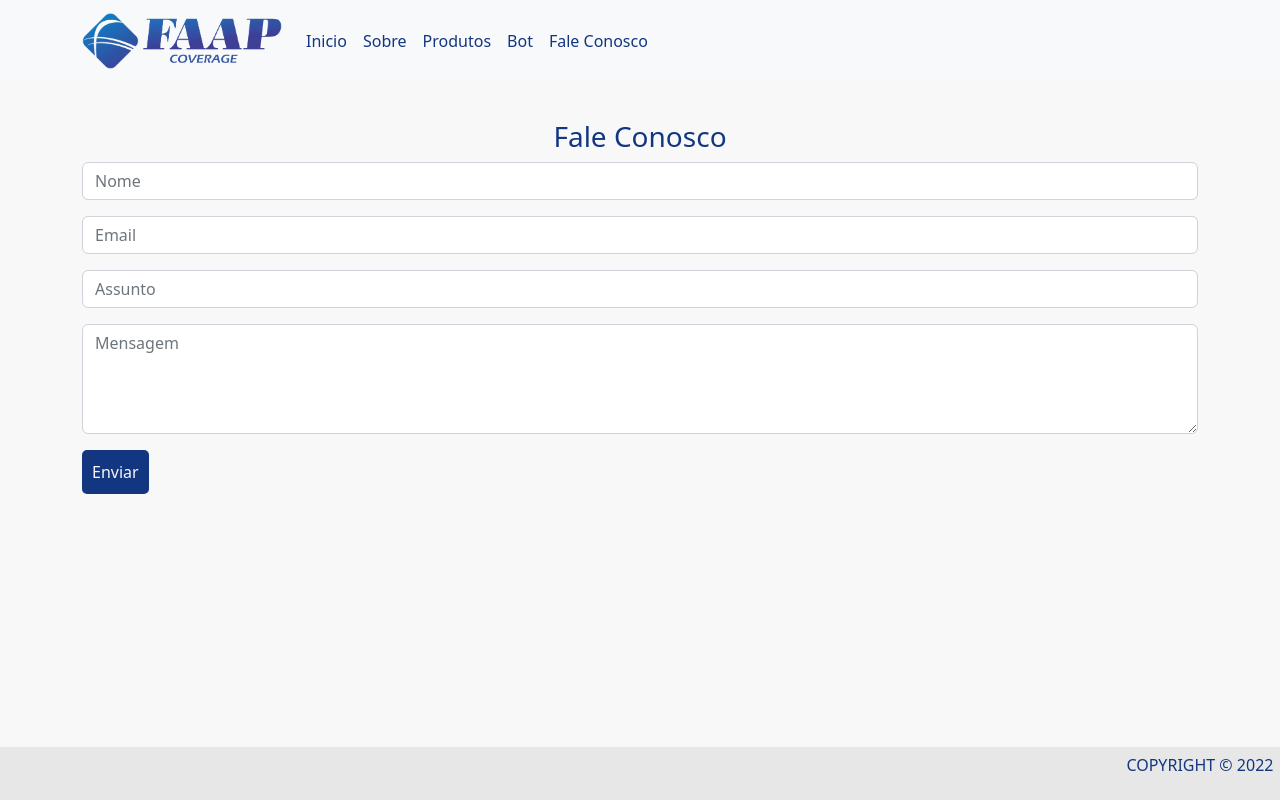
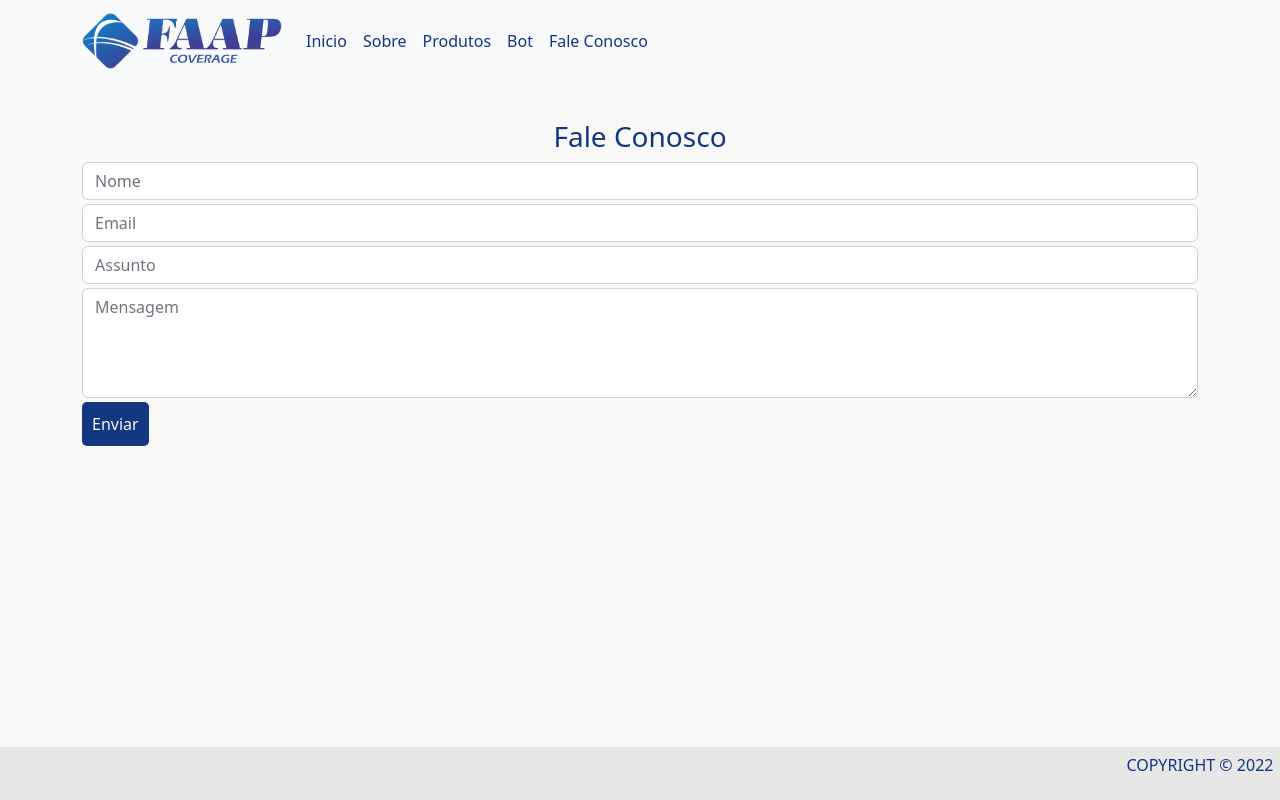
Before and after one commit to gustavodalves/frontend-faap-coverage, a React (Vite) app: page /fale-conosco in a window 1280 px wide. Built offline with nearby package versions, Linux system fonts and the light colour scheme.

Commit message:
add validation o contact us form

```diff
--- a/src/pages/ContactUs/index.tsx
+++ b/src/pages/ContactUs/index.tsx
@@ -1,4 +1,4 @@
-import { useState } from 'react';
+import { useEffect, useState } from 'react';
 import Container from 'react-bootstrap/Container';
 import Form from 'react-bootstrap/Form'
 import InputGroup from 'react-bootstrap/InputGroup';
@@ -29,7 +29,9 @@ const schema = yup.object({
 }).required();
 
 const ContactUs = () => {
-    const { register, handleSubmit, formState: { errors } } = useForm<IFormInputs>();
+    const { register, handleSubmit, formState: { errors } } = useForm<IFormInputs>({
+        mode: "onChange" // "onChange"
+      });
 
     const [formData, setFormData] = useState({
         email: '',
@@ -80,6 +82,10 @@ const ContactUs = () => {
         setIsLoading(false);
     }
 
+    console.log(errors, 90)
+    useEffect(() => {
+    }, [errors])
+
     return (
         <>
             {isLoading ? <Loading /> :
@@ -87,42 +93,51 @@ const ContactUs = () => {
 
                     <Form onSubmit={handleSubmit(onSubmit)}>
                         <h3 className='text-center mb-2'> Fale Conosco </h3>
-                        <InputGroup className="mb-3">
+                        <InputGroup className="mb-1">
                             <Form.Control
                                 placeholder="Nome"
+                                className={errors.name && 'is-invalid'}
                                 aria-label="Nome"
                                 {...register('name', { required: true })}
                             />
                         </InputGroup>
-                        <p>{errors.name?.message}</p>
+                        {errors.name && <small style={{marginTop: '-20px'}} className="text-danger">O campo nome é obrigatório </small>}
 
-                        <InputGroup className="mb-3">
+                        <InputGroup className="mb-1">
                             <Form.Control
                                 placeholder="Email"
-                                {...register('email', { required: true })}
+                                className={errors.email && 'is-invalid'}
+                                {...register('email', { required: true, pattern: {
+                                    value: /^[A-Z0-9._%+-]+@[A-Z0-9.-]+\.[A-Z]{2,}$/i,
+                                    message: "Endereço de email inválido"
+                                  } })}
                             />
-                            {errors.email && <p role="alert">{errors.email?.message}</p>}
                         </InputGroup>
+                            {errors.email && <small style={{marginTop: '-20px'}} className="text-danger">{errors.email.message || 'O campo email é obrigatório'}</small>}
 
 
-                        <InputGroup className="mb-3">
+                        <InputGroup className="mb-1">
                             <Form.Control
                                 placeholder="Assunto"
                                 aria-label="Assunto"
-                                {...register('subject')}
+                                className={errors.subject && 'is-invalid'}
+                                {...register('subject', { required: true })}
                             />
                         </InputGroup>
+                        {errors.subject && <small style={{marginTop: '-20px'}} className="text-danger">O campo assunto é obrigatório </small>}
 
-                        <InputGroup className="mb-3">
+                        <InputGroup className="mb-1">
                             <Form.Control
                                 placeholder="Mensagem"
                                 aria-label="Mensagem"
+                                className={errors.message && 'is-invalid'}
                                 as="textarea" rows={4}
-                                {...register('message')}
+                                {...register('message', { required: true, minLength: 15 })}
                             />
                         </InputGroup>
+                        {errors.message && <small style={{marginTop: '-20px'}} className="text-danger">O campo mensagem deve ter mais de 15 caracteres</small>}
 
-                        <input type="submit" style={{ padding: '10px', borderRadius: '5px', border: 'none', backgroundColor: '#123680', color: '#f8f8f8' }} value="Enviar" />
+                        <input type="submit" style={{ padding: '10px', borderRadius: '5px', border: 'none', backgroundColor: '#123680', color: '#f8f8f8', display: 'block' }} value="Enviar" />
                     </Form>
                     <Toaster />
                 </Container>
```
